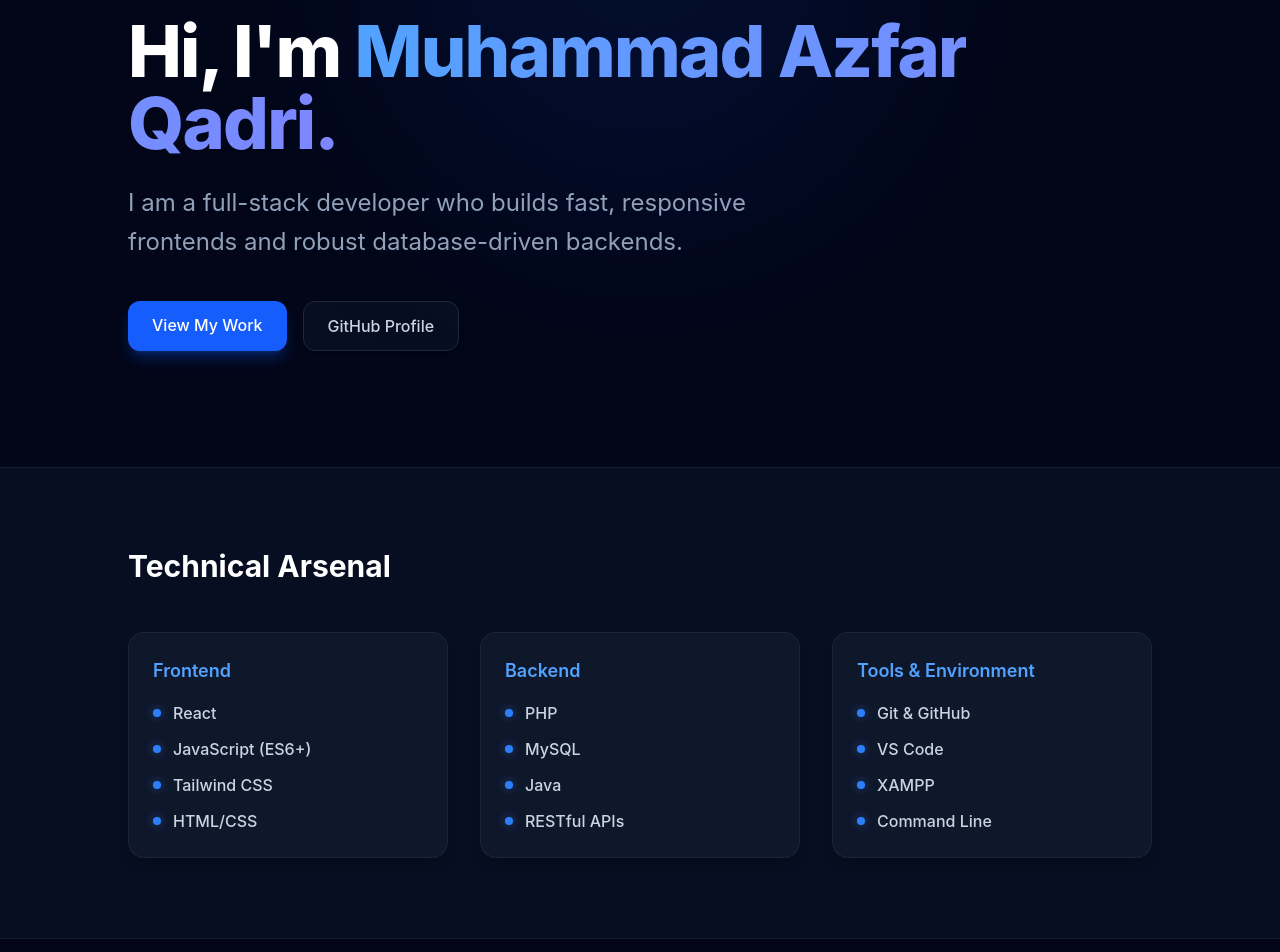
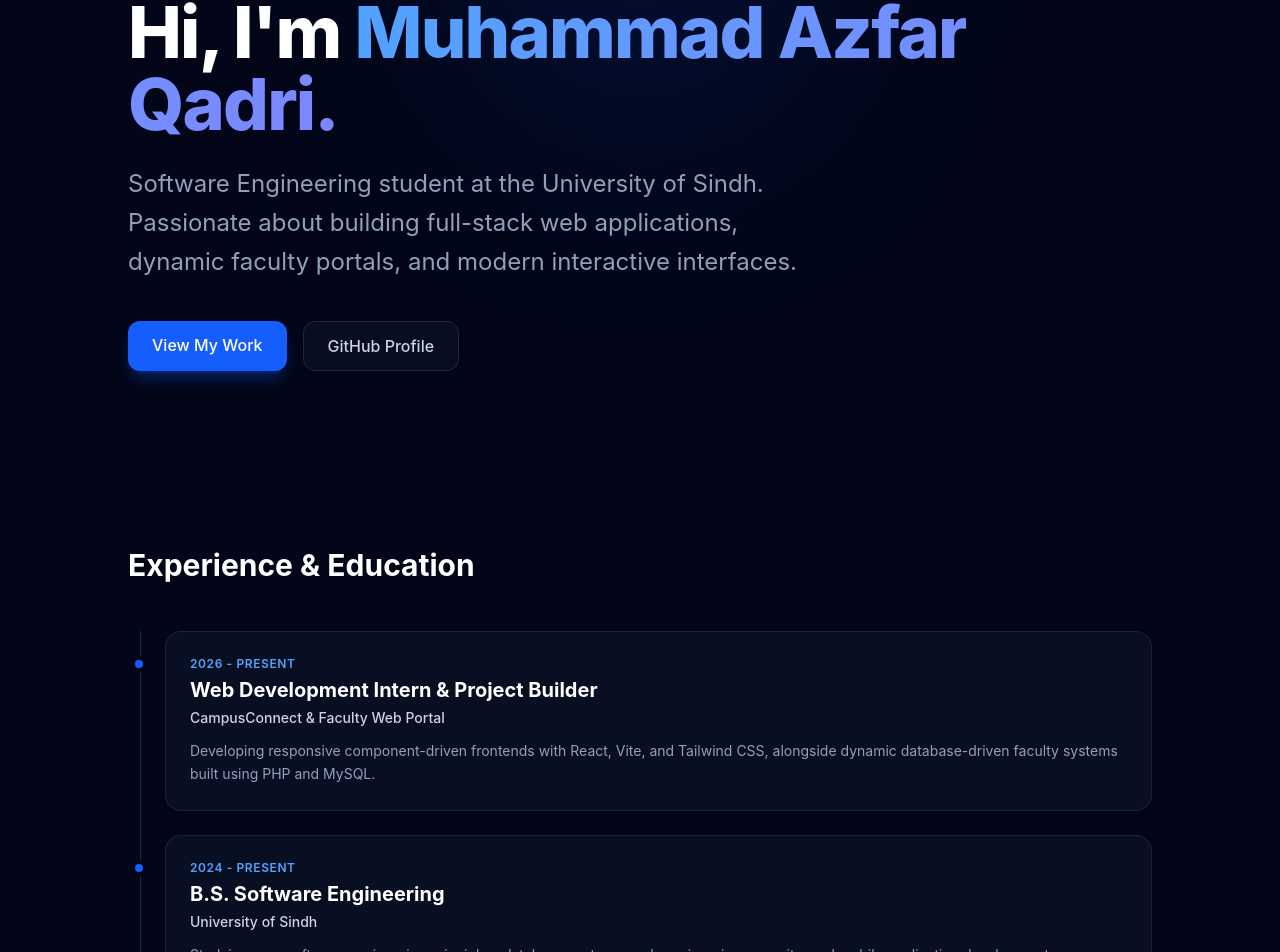
Before and after one commit to azfarx20s/my-portfolio, a React (Vite) app: page / in a window 1280 px wide. Shown: the part 213-1165 px from the top of the page. Built offline with nearby package versions, Linux system fonts and the light colour scheme.

Commit message:
Optimize animation timings for ultra-smooth scrolling

```diff
--- a/src/App.jsx
+++ b/src/App.jsx
@@ -5,6 +5,21 @@ const App = () => {
     { category: "Frontend", items: ["React", "JavaScript (ES6+)", "Tailwind CSS", "HTML/CSS"] },
     { category: "Backend", items: ["PHP", "MySQL", "Java", "RESTful APIs"] },
     { category: "Tools & Environment", items: ["Git & GitHub", "VS Code", "XAMPP", "Command Line"] }
+  ];
+
+  const experiences = [
+    {
+      period: "2026 - Present",
+      role: "Web Development Intern & Project Builder",
+      organization: "CampusConnect & Faculty Web Portal",
+      description: "Developing responsive component-driven frontends with React, Vite, and Tailwind CSS, alongside dynamic database-driven faculty systems built using PHP and MySQL."
+    },
+    {
+      period: "2024 - Present",
+      role: "B.S. Software Engineering",
+      organization: "University of Sindh",
+      description: "Studying core software engineering principles, database systems, web engineering, security, and mobile application development."
+    }
   ];
 
   const projects = [
@@ -33,21 +48,22 @@ const App = () => {
 
       {/* Navigation */}
       <motion.nav
-        initial={{ y: -50, opacity: 0 }}
+        initial={{ y: -15, opacity: 0 }}
         animate={{ y: 0, opacity: 1 }}
-        transition={{ duration: 0.5 }}
+        transition={{ duration: 0.25 }}
         className="fixed w-full bg-slate-950/80 backdrop-blur-md z-50 border-b border-slate-800/80"
       >
         <div className="max-w-5xl mx-auto px-6 py-4 flex justify-between items-center">
           <span className="font-bold tracking-wider text-white">AZFAR<span className="text-blue-500">.</span></span>
           <div className="hidden md:flex space-x-8 text-sm font-medium text-slate-400">
             <a href="#about" className="hover:text-blue-400 transition-colors">About</a>
+            <a href="#experience" className="hover:text-blue-400 transition-colors">Experience</a>
             <a href="#skills" className="hover:text-blue-400 transition-colors">Skills</a>
             <a href="#projects" className="hover:text-blue-400 transition-colors">Projects</a>
           </div>
           <motion.a
-            whileHover={{ scale: 1.05 }}
-            whileTap={{ scale: 0.95 }}
+            whileHover={{ scale: 1.02 }}
+            whileTap={{ scale: 0.98 }}
             href="#contact"
             className="bg-blue-600 text-white px-5 py-2 rounded-full text-sm font-medium hover:bg-blue-500 transition-colors shadow-lg shadow-blue-600/20"
           >
@@ -58,43 +74,43 @@ const App = () => {
 
       {/* Hero Section */}
       <section id="about" className="pt-32 pb-20 px-6 min-h-[85vh] flex items-center relative">
-        <div className="absolute top-1/4 left-1/2 -translate-x-1/2 -translate-y-1/2 w-[500px] h-[500px] bg-blue-600/10 blur-[120px] rounded-full pointer-events-none"></div>
+        <div className="absolute top-1/4 left-1/2 -translate-x-1/2 -translate-y-1/2 w-[400px] h-[400px] bg-blue-600/10 blur-[100px] rounded-full pointer-events-none"></div>
         <div className="max-w-5xl mx-auto mt-16 relative z-10">
           <motion.h1
-            initial={{ opacity: 0, y: 20 }}
+            initial={{ opacity: 0, y: 10 }}
             animate={{ opacity: 1, y: 0 }}
-            transition={{ duration: 0.6, delay: 0.2 }}
+            transition={{ duration: 0.3, delay: 0.05 }}
             className="text-5xl md:text-7xl font-extrabold tracking-tight text-white mb-6"
           >
             Hi, I&apos;m <span className="text-transparent bg-clip-text bg-gradient-to-r from-blue-400 to-indigo-400">Muhammad Azfar Qadri.</span>
           </motion.h1>
 
           <motion.p
-            initial={{ opacity: 0, y: 20 }}
+            initial={{ opacity: 0, y: 10 }}
             animate={{ opacity: 1, y: 0 }}
-            transition={{ duration: 0.6, delay: 0.4 }}
+            transition={{ duration: 0.3, delay: 0.1 }}
             className="text-xl md:text-2xl text-slate-400 max-w-2xl leading-relaxed mb-10"
           >
-            I am a full-stack developer who builds fast, responsive frontends and robust database-driven backends.
+            Software Engineering student at the University of Sindh. Passionate about building full-stack web applications, dynamic faculty portals, and modern interactive interfaces.
           </motion.p>
 
           <motion.div
-            initial={{ opacity: 0, y: 20 }}
+            initial={{ opacity: 0, y: 10 }}
             animate={{ opacity: 1, y: 0 }}
-            transition={{ duration: 0.6, delay: 0.6 }}
+            transition={{ duration: 0.3, delay: 0.15 }}
             className="flex flex-wrap gap-4"
           >
             <motion.a
-              whileHover={{ scale: 1.03 }}
-              whileTap={{ scale: 0.97 }}
+              whileHover={{ scale: 1.02 }}
+              whileTap={{ scale: 0.98 }}
               href="#projects"
               className="bg-blue-600 text-white px-6 py-3 rounded-xl font-medium hover:bg-blue-500 transition-colors shadow-lg shadow-blue-600/30"
             >
               View My Work
             </motion.a>
             <motion.a
-              whileHover={{ scale: 1.03 }}
-              whileTap={{ scale: 0.97 }}
+              whileHover={{ scale: 1.02 }}
+              whileTap={{ scale: 0.98 }}
               href="https://github.com/azfarx20s"
               target="_blank"
               rel="noreferrer"
@@ -106,19 +122,60 @@ const App = () => {
         </div>
       </section>
 
+      {/* Experience & Education Timeline Section */}
+      <section id="experience" className="py-20 px-6">
+        <div className="max-w-5xl mx-auto">
+          <motion.h2
+            initial={{ opacity: 0, y: 10 }}
+            whileInView={{ opacity: 1, y: 0 }}
+            viewport={{ once: true }}
+            transition={{ duration: 0.25 }}
+            className="text-3xl font-bold mb-12 text-white"
+          >
+            Experience & Education
+          </motion.h2>
+          <div className="space-y-6 border-l border-slate-800 ml-3 pl-6">
+            {experiences.map((exp, idx) => (
+              <motion.div
+                key={idx}
+                initial={{ opacity: 0, x: -10 }}
+                whileInView={{ opacity: 1, x: 0 }}
+                viewport={{ once: true }}
+                transition={{ duration: 0.25, delay: idx * 0.05 }}
+                className="relative bg-slate-900/60 p-6 rounded-2xl border border-slate-800/80 shadow-lg hover:border-slate-700 transition-all"
+              >
+                <div className="absolute -left-[35px] top-6 w-4 h-4 rounded-full bg-blue-600 border-4 border-slate-950"></div>
+                <span className="text-xs font-semibold text-blue-400 tracking-wider uppercase mb-1 block">{exp.period}</span>
+                <h3 className="text-xl font-bold text-white mb-1">{exp.role}</h3>
+                <h4 className="text-sm font-medium text-slate-300 mb-3">{exp.organization}</h4>
+                <p className="text-slate-400 text-sm leading-relaxed">{exp.description}</p>
+              </motion.div>
+            ))}
+          </div>
+        </div>
+      </section>
+
       {/* Skills Section */}
       <section id="skills" className="py-20 bg-slate-900/50 border-y border-slate-800/60 px-6">
         <div className="max-w-5xl mx-auto">
-          <h2 className="text-3xl font-bold mb-12 text-white">Technical Arsenal</h2>
+          <motion.h2
+            initial={{ opacity: 0, y: 10 }}
+            whileInView={{ opacity: 1, y: 0 }}
+            viewport={{ once: true }}
+            transition={{ duration: 0.25 }}
+            className="text-3xl font-bold mb-12 text-white"
+          >
+            Technical Arsenal
+          </motion.h2>
           <div className="grid md:grid-cols-3 gap-8">
             {skills.map((skillGroup, idx) => (
               <motion.div
                 key={idx}
-                initial={{ opacity: 0, y: 30 }}
+                initial={{ opacity: 0, y: 10 }}
                 whileInView={{ opacity: 1, y: 0 }}
                 viewport={{ once: true }}
-                transition={{ duration: 0.5, delay: idx * 0.2 }}
-                whileHover={{ y: -5 }}
+                transition={{ duration: 0.25, delay: idx * 0.05 }}
+                whileHover={{ y: -3 }}
                 className="p-6 bg-slate-900 rounded-2xl border border-slate-800/80 shadow-lg transition-all"
               >
                 <h3 className="text-lg font-semibold text-blue-400 mb-4">{skillGroup.category}</h3>
@@ -139,16 +196,24 @@ const App = () => {
       {/* Projects Section */}
       <section id="projects" className="py-20 px-6">
         <div className="max-w-5xl mx-auto">
-          <h2 className="text-3xl font-bold mb-12 text-white">Featured Projects</h2>
+          <motion.h2
+            initial={{ opacity: 0, y: 10 }}
+            whileInView={{ opacity: 1, y: 0 }}
+            viewport={{ once: true }}
+            transition={{ duration: 0.25 }}
+            className="text-3xl font-bold mb-12 text-white"
+          >
+            Featured Projects
+          </motion.h2>
           <div className="grid md:grid-cols-2 lg:grid-cols-3 gap-6">
             {projects.map((project, idx) => (
               <motion.div
                 key={idx}
-                initial={{ opacity: 0, y: 30 }}
+                initial={{ opacity: 0, y: 10 }}
                 whileInView={{ opacity: 1, y: 0 }}
                 viewport={{ once: true }}
-                transition={{ duration: 0.5, delay: idx * 0.15 }}
-                whileHover={{ y: -6 }}
+                transition={{ duration: 0.25, delay: idx * 0.05 }}
+                whileHover={{ y: -4 }}
                 className="bg-slate-900 p-8 rounded-2xl border border-slate-800 shadow-xl hover:border-slate-700 transition-all flex flex-col h-full"
               >
                 <h3 className="text-xl font-bold mb-3 text-white">{project.title}</h3>
@@ -177,13 +242,27 @@ const App = () => {
       {/* Footer / Contact */}
       <section id="contact" className="py-20 bg-slate-900/80 border-t border-slate-800 px-6">
         <div className="max-w-5xl mx-auto text-center">
-          <h2 className="text-3xl font-bold mb-6 text-white">Let&apos;s build something.</h2>
-          <p className="text-slate-400 mb-8 max-w-lg mx-auto">
+          <motion.h2
+            initial={{ opacity: 0, y: 10 }}
+            whileInView={{ opacity: 1, y: 0 }}
+            viewport={{ once: true }}
+            transition={{ duration: 0.25 }}
+            className="text-3xl font-bold mb-6 text-white"
+          >
+            Let&apos;s build something.
+          </motion.h2>
+          <motion.p
+            initial={{ opacity: 0, y: 10 }}
+            whileInView={{ opacity: 1, y: 0 }}
+            viewport={{ once: true }}
+            transition={{ duration: 0.25, delay: 0.05 }}
+            className="text-slate-400 mb-8 max-w-lg mx-auto"
+          >
             Currently looking for new opportunities. Whether you have a question or just want to say hi, my inbox is always open.
-          </p>
+          </motion.p>
           <motion.a
-            whileHover={{ scale: 1.05 }}
-            whileTap={{ scale: 0.95 }}
+            whileHover={{ scale: 1.02 }}
+            whileTap={{ scale: 0.98 }}
             href="mailto:muhammadazfarqadri@gmail.com?subject=Hello%20from%20your%20portfolio"
             className="inline-block bg-blue-600 text-white px-8 py-4 rounded-xl font-semibold hover:bg-blue-500 transition-colors mb-16 shadow-lg shadow-blue-600/30"
           >
```
